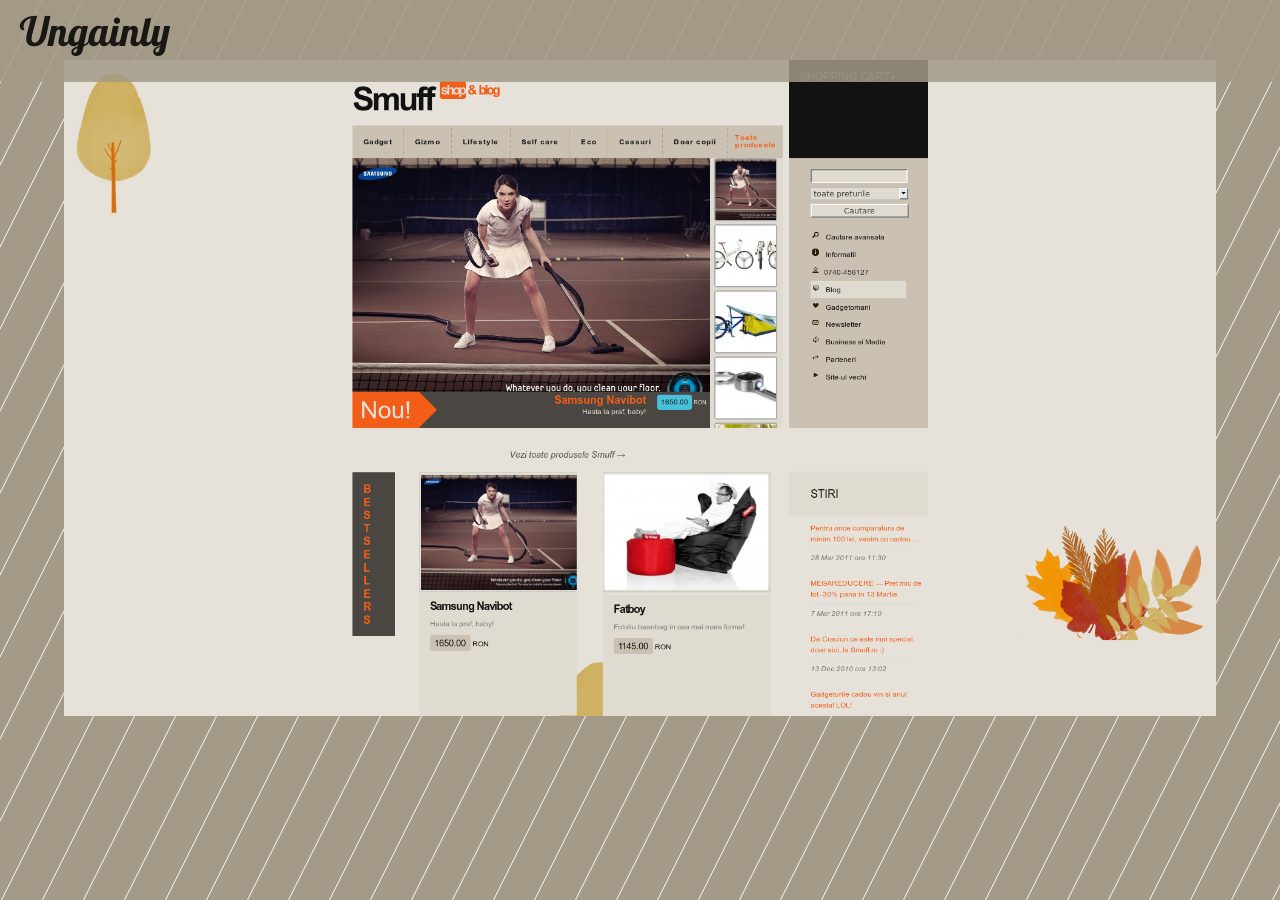
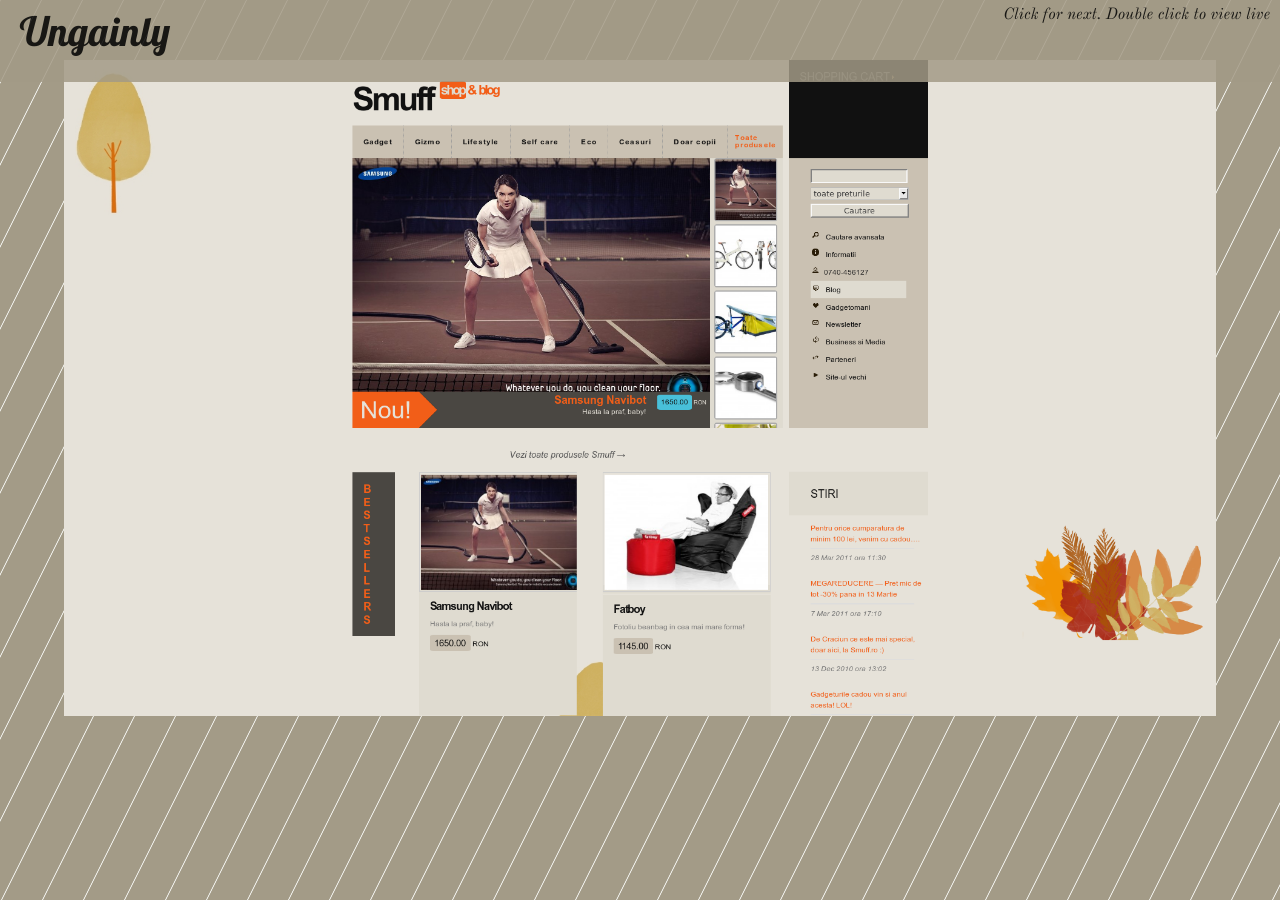
Before and after one commit to metamn/ungainlyy, a Jekyll site: the page built from _posts/2011-09-14-smuff.html, in a window 1280 px wide. Built offline with Jekyll 4.4.1, drawn with Linux system fonts in a browser that asks for light colours; nearby versions of some CDN libraries.

Commit message:
Portfolio navigation ok...

```diff
--- a/_layouts/wide.html
+++ b/_layouts/wide.html
@@ -32,22 +32,35 @@
     <div id="container">
 
       <section id="screenshots">
+
+        {% assign next = "" %}
+        {% assign current = "" %}
+
+        {% for post in site.categories.latest %}
+          {% if current == "found" %}
+            {% assign next = post.url %}
+            {% assign current = "" %}
+          {% endif %}
+          {% if post.title == page.title %}
+            {% assign current = "found" %}
+          {% endif %}
+        {% endfor %}
+
+        {% if next == "" %}
+          {% assign next = site.categories.latest.first.url %}
+        {% endif %}
+
         <div id="background-image">
-          <a title="View live at {{ page.link }}" href="{{ page.link }}">
-            <img title="View live at {{ page.link }}" src="/assets/{{ page.images.first.src }}" /></a>
-        </div>
-
-        <div id="navigation">
-          {% for post in site.posts %}
-            {% if (post.categories.first == page.categories.first) and (post.title != page.title) %}
-              <img title="{{ post.title }}" src="/assets/{{ post.images.first.src }}" />
-            {% endif %}
-          {% endfor %}
+          <img class="link" title="" rel="{{ page.link }}" rev="{{ site.url }}{{ next }}" src="/assets/{{ page.images.first.src }}"/>
         </div>
       </section>
 
       <header id="info" class="block">
         <nav id="menu" class="block">
+          <ul id="message" class="inline-list right">
+            <li><em>Click for next. Double click to view live</em></li>
+          </ul>
+
           <ul class="menu inline-list">
             <li><h1><a href="/">Ungainly</a></h1></li>
           </ul>
--- a/assets/jquery.init.js
+++ b/assets/jquery.init.js
@@ -2,6 +2,25 @@
 
 // Use jQuery via jQuery(...)
 jQuery(document).ready(function(){
+
+
+  // Click and double click on portfolio items
+  var flag = 1;
+  jQuery(".wide #background-image img").click(function() {
+    var url = jQuery(this).attr('rev');
+    setTimeout(function() {
+      if(flag) {
+        window.location.href = url;
+      }
+    }, 500);
+    flag = 1;
+  });
+  jQuery(".wide #background-image img").dblclick(function() {
+    window.location.href = jQuery(this).attr('rel');
+    flag = null;
+  });
+
+
 
   // Show the Soros book
   jQuery(".soros").hover (
--- a/assets/style.css
+++ b/assets/style.css
@@ -121,7 +121,7 @@
 #info #menu li {
   margin-right: .625em;
 }
-#info #menu .cart {
+#info #menu .cart, #info #menu #message {
   margin-right: 1.25em;
 }
 #info #pages {
```
Also changed, not shown: 7 other files.
